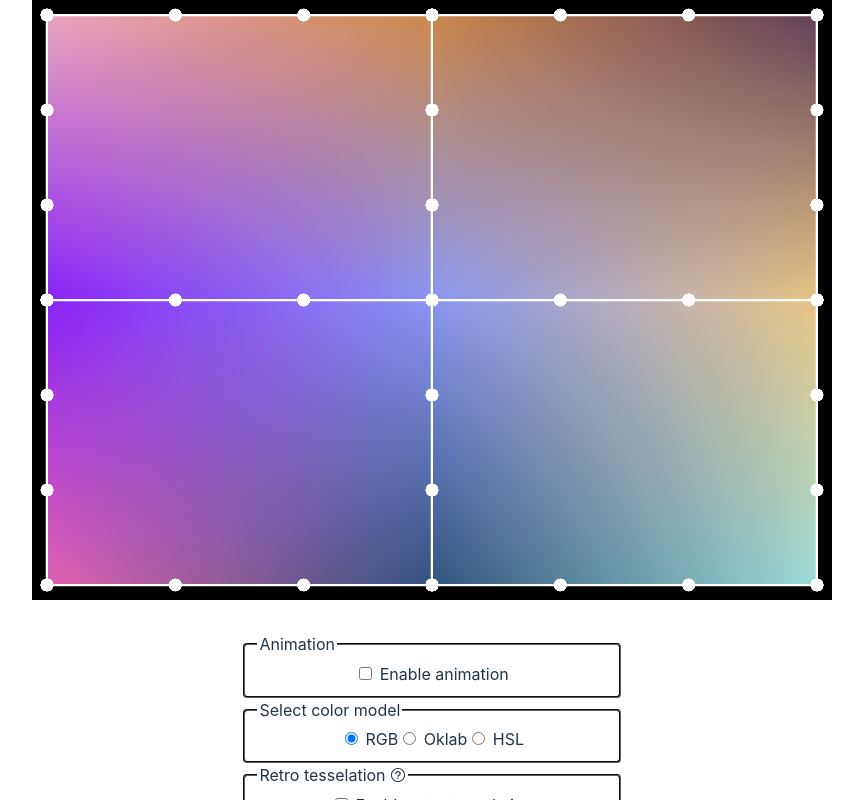
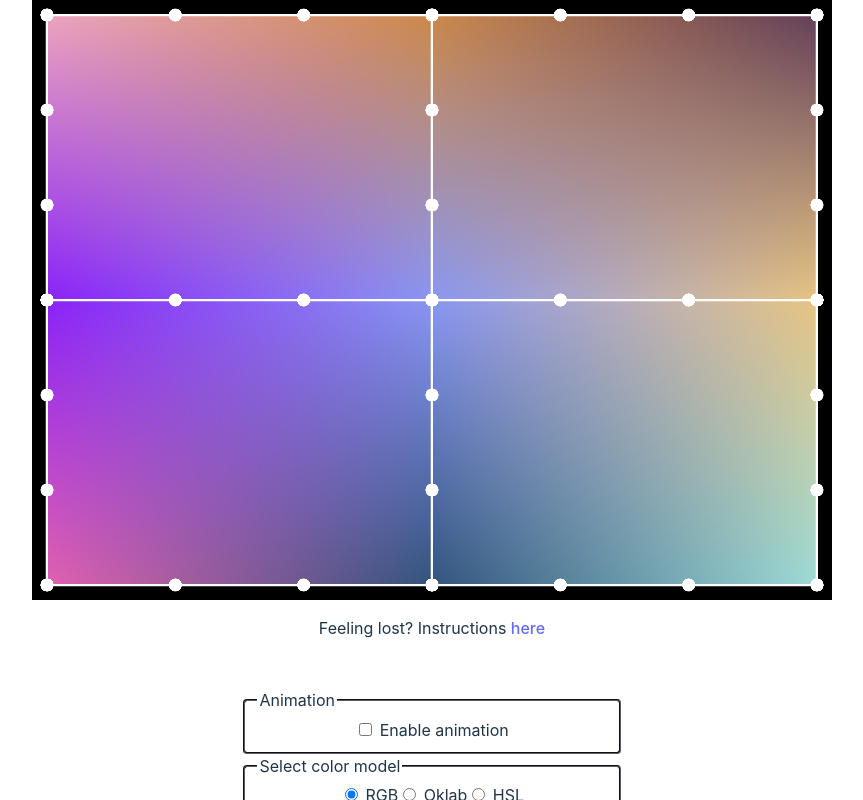
Before and after one commit to tkalmi/mesh-gradient-generator, a React (Vite) app: page / in a window 1280 px wide. Shown: the top 800 px of the page, without its empty margins (208-1071 px from the left). Built offline with nearby package versions, Linux system fonts and the light colour scheme.

Commit message:
Add link to instructions

```diff
--- a/src/CanvasWrapper.tsx
+++ b/src/CanvasWrapper.tsx
@@ -205,6 +205,7 @@ function CanvasWrapper(props: Props) {
   );
 
   return (
+    <div>
       <div
         style={{ width: 800, height: 600, position: 'relative' }}
         className="hover-container"
@@ -252,6 +253,16 @@ function CanvasWrapper(props: Props) {
           onTouchStart={handleCursorDown}
         />
       </div>
+      <p>
+        Feeling lost? Instructions{' '}
+        <a
+          href="https://github.com/tkalmi/mesh-gradient-generator"
+          target="__blank"
+        >
+          here
+        </a>
+      </p>
+    </div>
   );
 }
 
```
Lines whose indentation alone changed are shown as unchanged.
